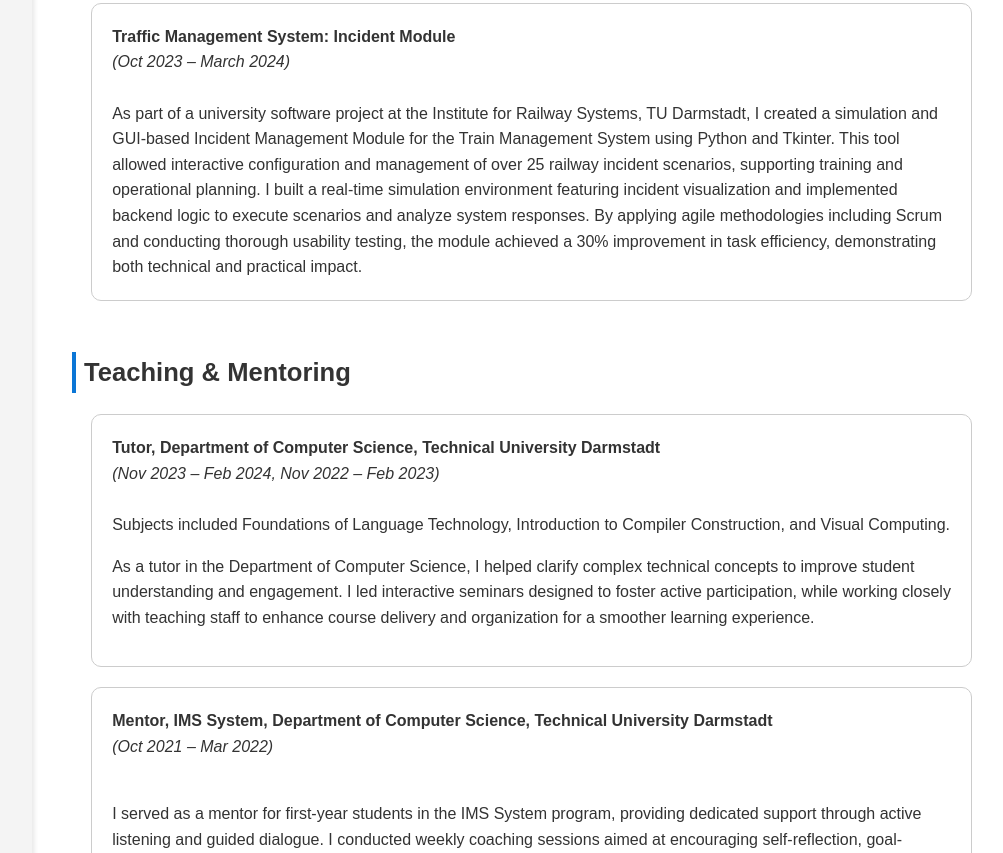
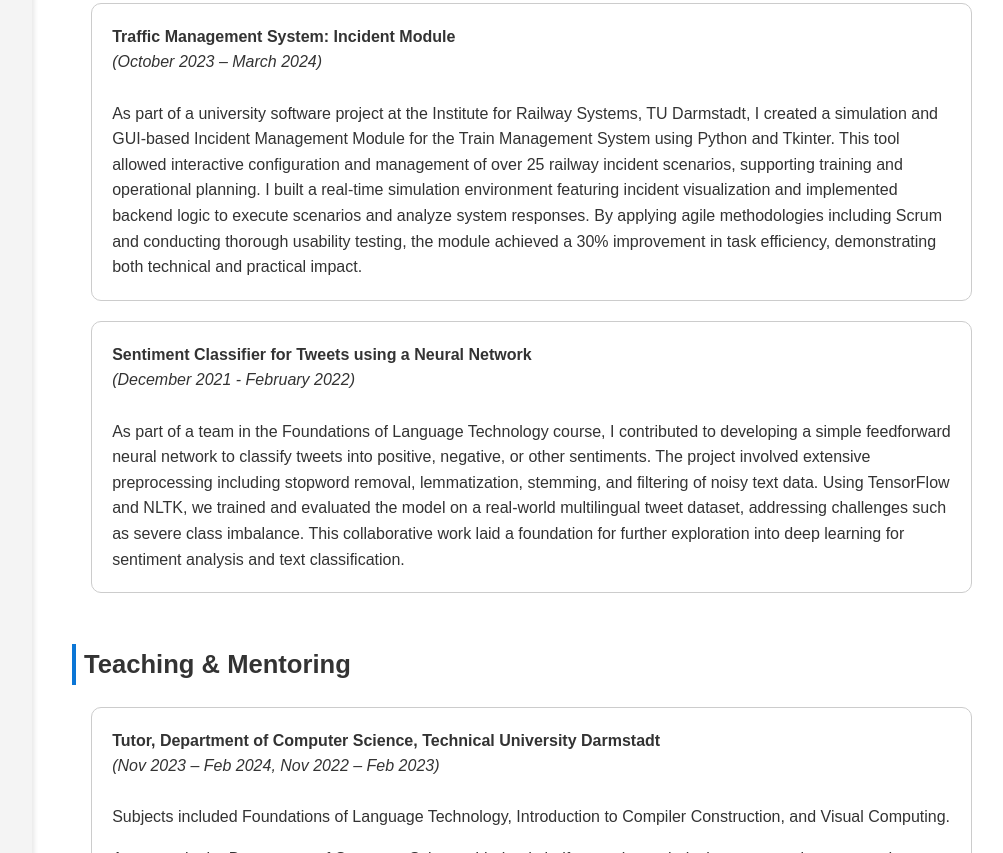
Before and after one commit to SumoPikmin/my_website, a plain HTML site: page index.html in a window 1280 px wide. Shown: the part 930-1783 px from the top of the page, without its empty margins (248-1251 px from the left). Drawn offline with Linux system fonts and the light colour scheme.

Commit message:
add projet

```diff
--- a/index.html
+++ b/index.html
@@ -62,19 +62,25 @@
           I designed an innovative evaluation pipeline using advanced Visual Question Answering models like Qwen2-VL-7B-Instruct to accurately measure text-image alignment.
           This research revealed a significant performance gap of over 10% when generating content related to non-Western cultures, highlighting systemic cultural and multilingual biases in current generative AI systems.
           The project was awarded an outstanding grade of 1.0 (A+).
-
-
-
         </div>
         <div class="project-card">
           <strong>Traffic Management System: Incident Module</strong>
-          <br><i>(Oct 2023 – March 2024)</i><br><br>
+          <br><i>(October 2023 – March 2024)</i><br><br>
           As part of a university software project at the Institute for Railway Systems, TU Darmstadt, I created a simulation and GUI-based Incident Management Module for the Train Management System using Python and Tkinter.
           This tool allowed interactive configuration and management of over 25 railway incident scenarios, supporting training and operational planning.
           I built a real-time simulation environment featuring incident visualization and implemented backend logic to execute scenarios and analyze system responses.
           By applying agile methodologies including Scrum and conducting thorough usability testing, the module achieved a 30% improvement in task efficiency, demonstrating both technical and practical impact.
+        </div>
+        <div class="project-card">
+          <strong>Sentiment Classifier for Tweets using a Neural Network</strong><br>
+          <i>(December 2021 - February 2022)</i><br><br>
+          As part of a team in the Foundations of Language Technology course, I contributed to developing a simple feedforward neural network to classify tweets into positive, negative, or other sentiments.
+          The project involved extensive preprocessing including stopword removal, lemmatization, stemming, and filtering of noisy text data.
+          Using TensorFlow and NLTK, we trained and evaluated the model on a real-world multilingual tweet dataset, addressing challenges such as severe class imbalance.
+          This collaborative work laid a foundation for further exploration into deep learning for sentiment analysis and text classification.
+        </div>
 
-        </div>
+
       </ul>
 
       <h2 id="teaching">Teaching & Mentoring</h2>
```
